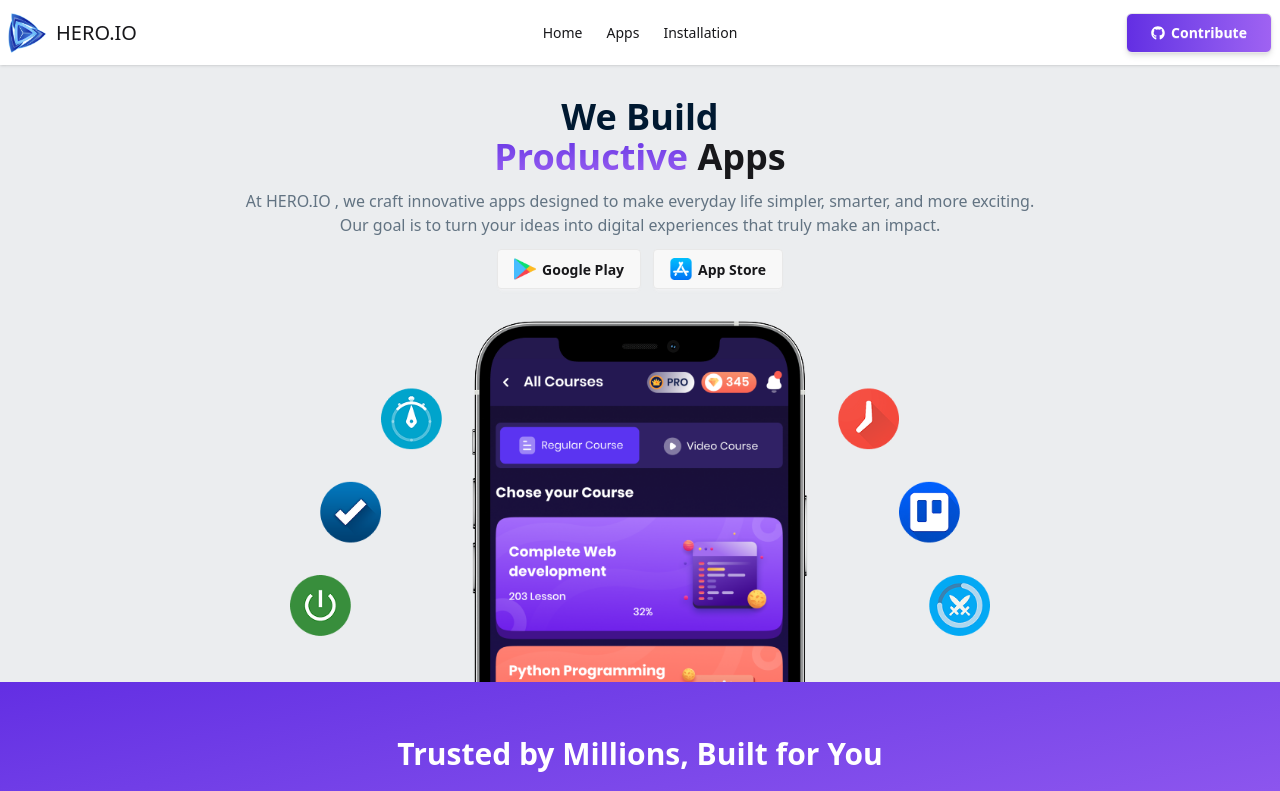
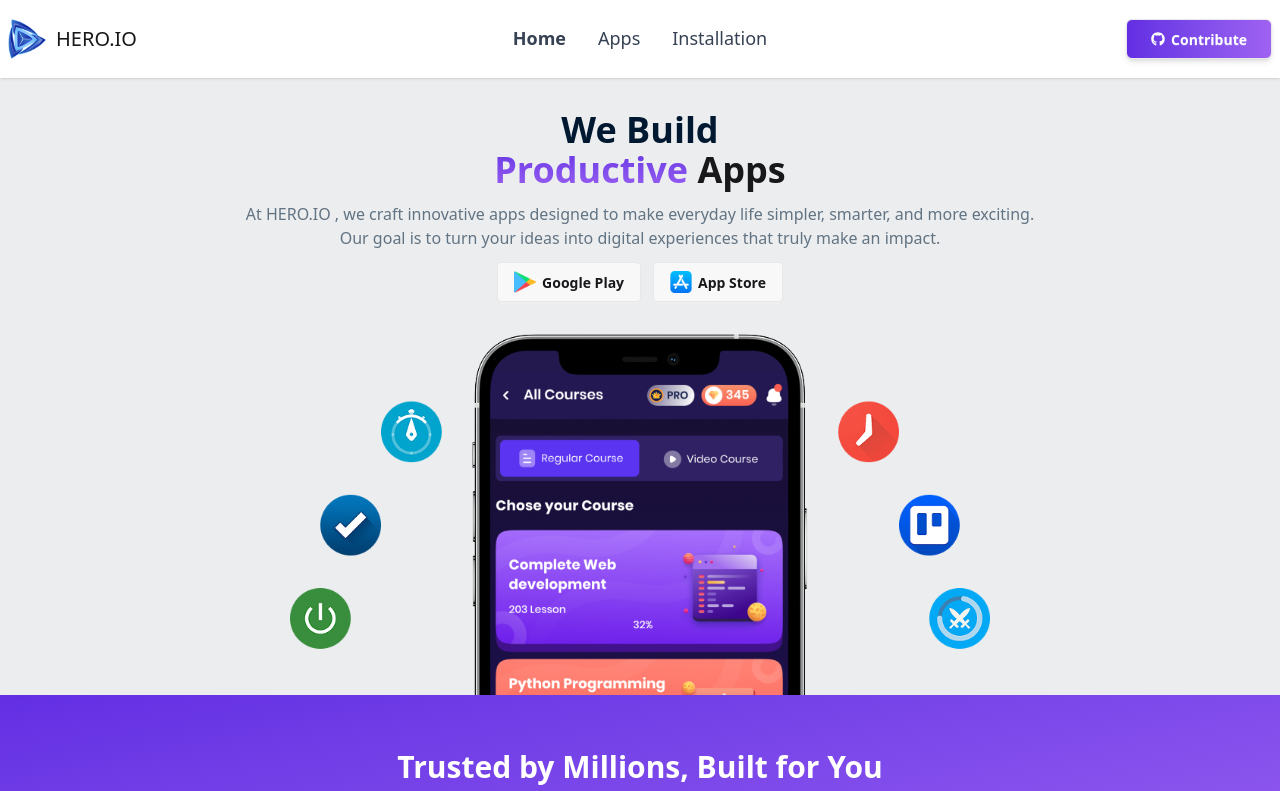
Before and after one commit to minhaj-net/my-installation, a React (Vite) app: page / in a window 1280 px wide. Shown: the top 791 px of the page. Built offline with nearby package versions, Linux system fonts and the light colour scheme.

Commit message:
navbar pages navigator activated ubdate

```diff
--- a/src/Component/HomeCard/HomeCard.jsx
+++ b/src/Component/HomeCard/HomeCard.jsx
@@ -19,8 +19,8 @@
       <div className="grid grid-cols-1 justify-center gap-4 items-center mx-auto text-center  md:grid-cols-4 ">
         {featuredApp.map((app, index) => (
           <Link key={index} to={`/card/${app.id}`}>
-            <div className="card bg-base-100  shadow-sm">
-              <figure className="">
+            <div className="card bg-base-100 hover:shadow-2xl transition duration-300 transform hover:scale-[1.03] overflow-hidden">
+              <figure>
                 <img
                   className="w-[300px] h-[326px] object-cover rounded-xl"
                   src={app.image}
@@ -51,7 +51,7 @@
           to="/apps"
           className="btn bg-gradient-to-r from-[#632EE3] to-[#9F62F2]  text-white  hover:scale-105 transition duration-300 px-12 py-3 rounded-md shadow-md hover:shadow-lg "
         >
-          See all
+          Show all
         </Link>
       </div>
     </div>
--- a/src/Component/Loading/Loading.jsx
+++ /dev/null
@@ -1,30 +0,0 @@
-import React, { useEffect, useState } from "react";
-
-const Loading = () => {
-  const [visible, setVisible] = useState(false);
-
-  // Fade-in effect on mount
-  useEffect(() => {
-    setVisible(true);
-  }, []);
-  return (
-    <div
-      className={`fixed inset-0 flex flex-col items-center justify-center bg-gradient-to-br from-indigo-600 via-purple-600 to-pink-500 text-white z-50 transition-opacity duration-500 ${
-        visible ? "opacity-100" : "opacity-0"
-      }`}
-    >
-      <div className="absolute inset-0 backdrop-blur-md bg-black/30"></div>
-
-      <div className="relative z-10 w-16 h-16 border-4 border-white/30 border-t-white rounded-full animate-spin shadow-lg"></div>
-
-      <p className="mt-6 text-lg font-semibold tracking-wide relative z-10 animate-pulse">
-        Loading your page...
-      </p>
-
-      <div className="absolute w-40 h-40 rounded-full bg-white/10 blur-3xl animate-pulse-slow"></div>
-      <div className="absolute w-60 h-60 rounded-full bg-white/5 blur-2xl animate-pulse-slow delay-1500"></div>
-    </div>
-  );
-};
-
-export default Loading;
--- a/src/Component/Navbar/Navbar.jsx
+++ b/src/Component/Navbar/Navbar.jsx
@@ -4,6 +4,10 @@
 import { FaGithub } from "react-icons/fa";
 
 const Navbar = () => {
+  const baseClasses =
+    "py-2 px-4 transition duration-300 ease-in-out text-lg text-gray-700 hover:text-blue-500 border-b-2 border-transparent";
+
+  const activeClasses = "text-blue-600 font-bold border-b-2  border-blue-600";
   return (
     <div className="navbar bg-base-100 shadow-sm">
       <div className="navbar-start">
@@ -30,13 +34,34 @@
             className="menu menu-sm dropdown-content bg-base-100 rounded-box z-1 mt-3 w-52 p-2 shadow"
           >
             <li className="font-medium">
-              <NavLink>Home</NavLink>
+              <NavLink
+                className={({ isActive }) =>
+                  `${baseClasses} ${isActive ? activeClasses : ""}`
+                }
+                to="/"
+              >
+                Home
+              </NavLink>
             </li>
             <li className="font-medium">
-              <NavLink to="/apps">Apps</NavLink>
+              <NavLink
+                className={({ isActive }) =>
+                  `${baseClasses} ${isActive ? activeClasses : ""}`
+                }
+                to="/apps"
+              >
+                Apps
+              </NavLink>
             </li>
             <li className="font-medium">
-              <NavLink>Installation</NavLink>
+              <NavLink
+                className={({ isActive }) =>
+                  `${baseClasses} ${isActive ? activeClasses : ""}`
+                }
+                to="/installation"
+              >
+                Installation
+              </NavLink>
             </li>
           </ul>
         </div>
@@ -50,13 +75,34 @@
       <div className="navbar-center hidden lg:flex">
         <ul className="menu menu-horizontal px-1">
           <li>
-            <NavLink to="/">Home</NavLink>
+            <NavLink
+              className={({ isActive }) =>
+                `${baseClasses} ${isActive ? activeClasses : ""}`
+              }
+              to="/"
+            >
+              Home
+            </NavLink>
           </li>
           <li>
-            <NavLink to="/apps">Apps</NavLink>
+            <NavLink
+              className={({ isActive }) =>
+                `${baseClasses} ${isActive ? activeClasses : ""}`
+              }
+              to="/apps"
+            >
+              Apps
+            </NavLink>
           </li>
           <li>
-            <NavLink to="installation">Installation</NavLink>
+            <NavLink
+              className={({ isActive }) =>
+                `${baseClasses} ${isActive ? activeClasses : ""}`
+              }
+              to="/installation"
+            >
+              Installation
+            </NavLink>
           </li>
         </ul>
       </div>
--- a/src/Pages/Apps/Apps.jsx
+++ b/src/Pages/Apps/Apps.jsx
@@ -82,7 +82,7 @@
         <div className="grid grid-cols-1 justify-center gap-4 items-center md:grid-cols-4">
           {filteredCards.map((app) => (
             <Link key={app.id} to={`/card/${app.id}`}>
-              <div className="card bg-base-100 mb-4 shadow-xl">
+              <div className="card bg-base-100 mb-4 hover:shadow-2xl transition duration-300 transform hover:scale-[1.03] overflow-hidden">
                 <figure>
                   <img
                     className="w-[300px] h-[326px] rounded-xl object-cover"
--- a/src/Pages/ErrorPages/ErrorPages.jsx
+++ b/src/Pages/ErrorPages/ErrorPages.jsx
@@ -1,13 +1,13 @@
 import React from "react";
 import errorPages from "../../assets/error-404.png";
 import { Link } from "react-router";
-const Error = () => {
+const ErrorPages = () => {
   return (
     <div className=" flex justify-center items-center mt-4">
       <div className="text-center  space-y-3">
         <img src={errorPages} alt="" />
         <h2 className="text-[##001931] font-semibold text-5xl">
-          Oops, page not found!
+          Oops, Page not found!
         </h2>
         <p className="text-[#627382] text-[20px]">
           The page you are looking for is not available.
@@ -23,4 +23,4 @@
   );
 };
 
-export default Error;
+export default ErrorPages;
--- a/src/Pages/Installation/Installation.jsx
+++ b/src/Pages/Installation/Installation.jsx
@@ -30,7 +30,7 @@
     setAppList(updatedAppList);
   };
   const handleToast = () => {
-    toast(`${appList.title} unInstall Successfully`);
+    toast(`App Uninstall Successfully`);
   };
 
   const sortedIteam = (() => {
--- a/src/Pages/Root/Root.jsx
+++ b/src/Pages/Root/Root.jsx
@@ -11,7 +11,6 @@
   if (loading) {
     return (
       <div className="full-page-center">
-        {/* <CustomLoadingSpinner /> */}
         <LoadingSpinner></LoadingSpinner>
       </div>
     );
--- a/src/Routes/Routes.jsx
+++ b/src/Routes/Routes.jsx
@@ -17,15 +17,8 @@
         Component: Home,
       },
       {
-        path: "apps/*",
+        path: "apps",
         Component: Apps,
-        children: [
-          {
-            path: "*",
-            Component: ErrorApps,
-          },
-        ],
-        // errorElement: <ErrorApps></ErrorApps>,
       },
       {
         path: "card/:id",
```
